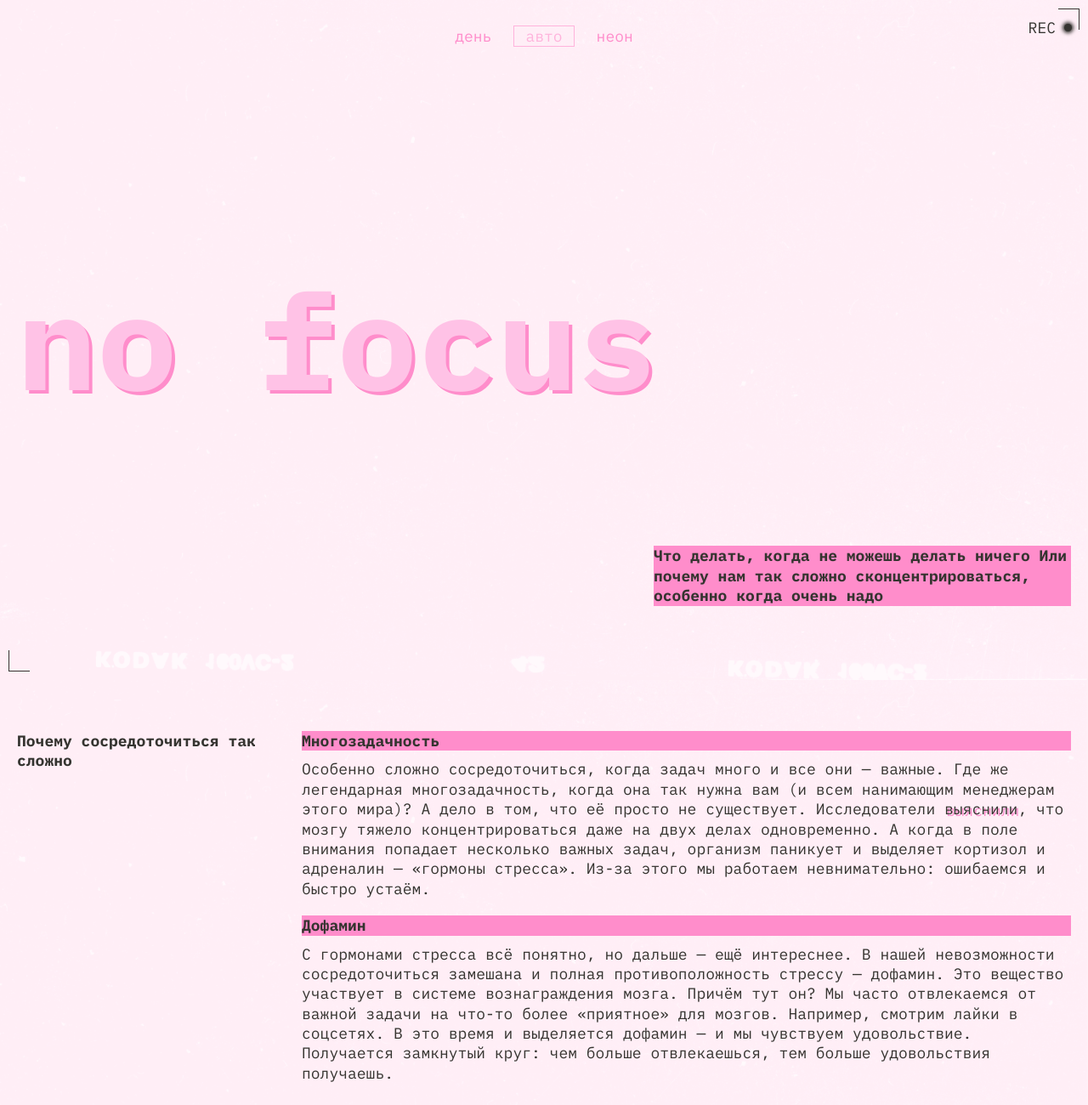
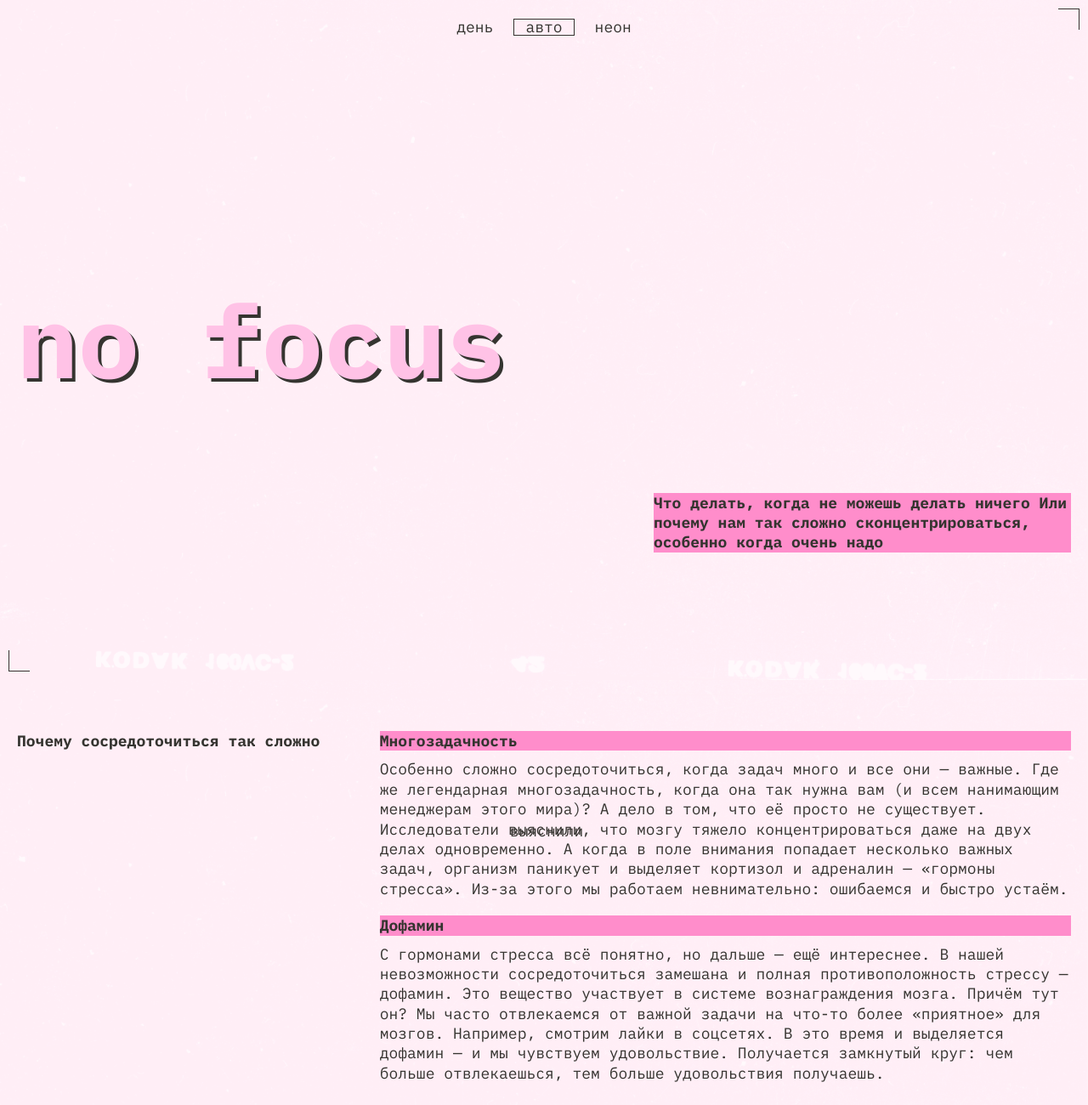
Before and after one commit to chursinaelizaveta2008/slozhno-sosredotochitsya-ad, a plain HTML site: page index.html in a window 1280 px wide. Shown: the top 1300 px of the page at 85% size. Drawn offline with Linux system fonts and the light colour scheme.

Commit message:
исправлены ошибки

```diff
--- a/styles/dark.css
+++ b/styles/dark.css
@@ -5,27 +5,17 @@
 */
 
 :root.theme-dark {
-  --accent-color: #ff0070;
-  --title-color: #db00ff;
-  --text-color: #f1b2ce;
+  --accent-color: #FF0070;
+  --title-color: #DB00FF;
+  --text-color: #F1B2CE;
   --background-color: #000028;
   --background-image: url(../images/cover-image-dark.png);
   --button-hover-color: rgba(255, 0, 112, 0.4);
-  --button-focus-color: #ff0070;
-  --section-title-color: #ff0070;
+  --section-title-color: #FF0070;
   --card-title-color: #000028;
-  --card-background: #ff0070;
-  --decorated-element-color: #ff0070;
+  --card-background: #FF0070;
 }
 
 .theme-dark .header__rec {
   display: block;
 }
-
-.theme-dark .header__theme-menu-button {
-  color: var(--accent-color);
-}
-
-.theme-dark .header__theme-menu-button_active {
-  color: var(--accent-color);
-}
--- a/styles/light.css
+++ b/styles/light.css
@@ -5,52 +5,35 @@
 */
 
 :root.theme-light {
-  --accent-color: #FF8DCB;
+  --accent-color: #353430;
   --title-color: #FFC2E6;
   --text-color: #353430;
   --background-color: #FFF1F7;
   --background-image: url(../images/cover-image-light.png);
   --button-hover-color: rgba(50, 49, 45, 0.4);
-  --button-focus-color: #353430;
   --section-title-color: #353430;
   --card-title-color: #353430;
   --card-background: #FF8DCB;
-  --decorated-element-color: #353430;
-}
-
-@media (prefers-color-scheme: light) {
-  :root {
-    --accent-color: #FF8DCB;
-    --title-color: #FFC2E6;
-    --text-color: #353430;
-    --background-color: #FFF1F7;
-    --background-image: url(../images/cover-image-light.png);
-    --button-hover-color: rgba(50, 49, 45, 0.4);
-    --button-focus-color: #353430;
-    --section-title-color: #353430;
-    --card-title-color: #353430;
-    --card-background: #FF8DCB;
-    --decorated-element-color: #353430;
-  }
 }
 
 .theme-light .header__rec {
   display: none;
 }
 
-.theme-light .header__theme-menu-button {
-  color: var(--accent-color);
+@media (prefers-color-scheme: light) {
+  :root {
+    --accent-color: #353430;
+    --title-color: #FFC2E6;
+    --text-color: #353430;
+    --background-color: #FFF1F7;
+    --background-image: url(../images/cover-image-light.png);
+    --button-hover-color: rgba(50, 49, 45, 0.4);
+    --section-title-color: #353430;
+    --card-title-color: #353430;
+    --card-background: #FF8DCB;
+  }
+
+  .header__rec {
+    display: none;
+  }
 }
-
-.theme-light .header__theme-menu-button_active {
-  color: var(--accent-color);
-}
-
-.theme-light .header__theme-menu-button:hover {
-  border-color: var(--button-hover-color);
-}
-
-.theme-light .decorated-zone::before,
-.theme-light .decorated-zone::after {
-  border-color: var(--decorated-element-color);
-}
--- a/styles/style.css
+++ b/styles/style.css
@@ -10,14 +10,6 @@
   font-family: var(--main-font), 'Courier New', monospace;
   font-size: var(--font-size);
   line-height: var(--line-height);
-  inline-size: 100%;
-  overflow-x: hidden;
-}
-
-.card__text,
-.section__title,
-.header__text {
-  color: var(--text-color);
 }
 
 .header {
@@ -30,19 +22,25 @@
   min-block-size: 668px;
 }
 
+.header__theme-menu {
+  justify-self: end;
+  align-self: center;
+}
+
 .header__theme-menu-list {
   display: flex;
-  flex-direction: row;
+  flex-direction: column;
   gap: 10px;
 }
 
 .header__theme-menu-button {
+  border: 1px solid transparent;
   padding: 0 13px;
-  border: 1px solid transparent;
   background: none;
+  color: var(--accent-color);
   text-transform: lowercase;
   cursor: pointer;
-  color: var(--accent-color);
+  line-height: 1;
 }
 
 .header__theme-menu-button:hover {
@@ -57,11 +55,6 @@
   border-block-end-color: var(--button-focus-color);
 }
 
-.header__theme-menu-button:disabled {
-  opacity: 0.6;
-  cursor: not-allowed;
-}
-
 .header__theme-menu-button_active {
   border-color: var(--accent-color);
   pointer-events: none;
@@ -71,7 +64,7 @@
   position: absolute;
   inset-inline-end: 28px;
   inset-block-start: 10px;
-  color: var(--decorated-element-color);
+  color: var(--accent-color);
   font-size: inherit;
   line-height: 1.39;
   text-transform: uppercase;
@@ -85,35 +78,25 @@
   inline-size: 9px;
   block-size: 9px;
   border-radius: 50%;
-  background-color: var(--decorated-element-color);
-  box-shadow: 0 0 4px 2px var(--decorated-element-color);
-}
-
-.theme-light .header__rec {
-  display: none;
-}
-
-.header__theme-menu {
-  justify-self: end;
-  align-self: center;
-  margin-block-start: 0;
+  background-color: var(--accent-color);
+  box-shadow: 0 0 4px 2px var(--accent-color);
 }
 
 .header__title {
   color: var(--title-color);
   text-shadow: 4px 4px 0 var(--accent-color);
-  text-transform: lowercase;
   font-weight: 700;
-  font-size: 116px;
-  line-height: 83%;
+  font-size: clamp(7.25rem, 7.0115rem + 1.0178vw, 7.5rem);
+  line-height: 0.825;
 }
 
 .header__text {
   justify-self: end;
   align-self: center;
+  background-color: var(--card-background);
+  color: var(--card-title-color);
   font-weight: 700;
-  max-inline-size: 355px;
-  margin-block-start: 55px;
+  max-inline-size: 364px;
 }
 
 .title-decor {
@@ -130,21 +113,22 @@
 }
 
 .decorated-zone::before {
-  border-inline-end: 1px solid var(--decorated-element-color);
-  border-block-start: 1px solid var(--decorated-element-color);
+  border-inline-end: 1px solid var(--accent-color);
+  border-block-start: 1px solid var(--accent-color);
   inset-inline-end: 10px;
   inset-block-start: 10px;
 }
 
 .decorated-zone::after {
-  border-inline-start: 1px solid var(--decorated-element-color);
-  border-block-end: 1px solid var(--decorated-element-color);
+  border-inline-start: 1px solid var(--accent-color);
+  border-block-end: 1px solid var(--accent-color);
   inset-inline-start: 10px;
   inset-block-end: 10px;
 }
 
 .main {
-  display: grid;
+  display: flex;
+  flex-direction: column;
   gap: var(--section-gap);
   padding: 40px 10px;
 }
@@ -155,9 +139,15 @@
 }
 
 .section__title {
-  color: var(--section-title-color);
+  color: var(--accent-color);
   font-size: inherit;
   font-weight: 700;
+}
+
+.card-list {
+  display: flex;
+  flex-direction: column;
+  gap: var(--gap);
 }
 
 .card {
@@ -166,19 +156,9 @@
   gap: 10px;
 }
 
-.card-list {
-  display: flex;
-  flex-direction: column;
-  gap: var(--gap);
-}
-
 .card__title {
   font-size: inherit;
   font-weight: 700;
-}
-
-.card__title_regular {
-  font-weight: 400;
 }
 
 .card__text-link {
@@ -210,19 +190,11 @@
 }
 
 .gallery__image {
+  display: block;
+  object-fit: cover;
+  object-position: center;
   inline-size: 100%;
   block-size: 100%;
-  object-fit: cover;
-  object-position: center;
-  display: block;
-}
-
-.gallery .section__title.title-decor {
-  background-color: var(--card-background);
-  color: var(--card-title-color);
-  font-weight: 700;
-  padding: 10px;
-  width: 100%;
 }
 
 .footer {
@@ -236,12 +208,13 @@
 
 .footer__title {
   color: var(--title-color);
-  font-size: 116px;
+  text-shadow: 2px 2px 0 var(--accent-color);
   font-weight: 700;
+  font-size: clamp(7.25rem, 7.0115rem + 1.0178vw, 7.5rem);
   line-height: 0.825;
-  text-shadow: 2px 2px 0 var(--accent-color);
 }
 
+/* Tablet */
 @media (width >= 768px) {
   .header {
     padding: 20px;
@@ -254,19 +227,11 @@
   }
 
   .header__title {
-    font-size: 120px;
     margin-inline-start: -20px;
   }
 
   .header__text {
     max-inline-size: 364px;
-    margin-block-start: 162px; /* Точное значение из макета */
-  }
-
-  .header__theme-menu {
-    align-self: start;
-    margin-block-start: 0; /* Меню вплотную к верхнему краю */
-    margin-inline-end: 0;
   }
 
   .main {
@@ -275,7 +240,7 @@
   }
 
   .section {
-    grid-template-columns: 236px 1fr; /* Точная ширина из макета */
+    grid-template-columns: 1fr 2fr;
     gap: 20px;
   }
 
@@ -287,16 +252,16 @@
     grid-column: 2;
   }
 
-  .gallery {
-    display: block;
-  }
-
-  .gallery .section__title {
-    margin-bottom: 20px;
+  .section_what .card-list {
+    grid-column: 1 / -1;
+    display: grid;
+    grid-template-columns: repeat(3, 1fr);
+    gap: 20px;
   }
 
   .gallery__list {
-    grid-template-rows: 192px 230px 318px; /* Точные высоты из макета */
+    grid-template-columns: repeat(3, 1fr);
+    grid-template-rows: repeat(3, auto);
     gap: 20px;
   }
 
@@ -325,64 +290,49 @@
     grid-row: 3 / 4;
   }
 
-  .gallery__image {
-    width: 100%;
-    height: 100%;
-    object-fit: cover;
-  }
-
   .footer {
     padding: 20px;
-  }
-
-  .footer__title {
-    font-size: 120px;
+    min-block-size: 1024px;
   }
 }
 
+/* Desktop */
 @media (width >= 1024px) {
   .header {
     min-block-size: 768px;
   }
 
+  .header__theme-menu {
+    justify-self: center;
+    align-self: start;
+  }
+
+  .header__theme-menu-list {
+    flex-direction: row;
+  }
+
   .header__title {
-    font-size: 157px;
     margin-inline-start: 0;
   }
 
   .header__text {
     max-inline-size: 491px;
-    margin-block-start: 110px;
-  }
-
-  .header__theme-menu {
-    justify-self: center;
-    align-self: start;
-    margin-block-start: 10px;
-  }
-
-  .header__theme-menu-list {
-    flex-direction: row;
-    gap: 12px;
   }
 
   .section {
-    grid-template-columns: 315px 1fr;
-    gap: 20px;
+    grid-template-columns: 1fr 2fr;
   }
 
-  .section:nth-child(2) .card-list {
-    display: grid;
-    grid-template-columns: repeat(3, 1fr);
-    grid-column: 1 / -1;
-    gap: var(--gap);
+  .section_why .card-list,
+  .section_how .card-list {
+    grid-column: 2;
   }
 
-  .section:nth-child(2) .section__title {
-    grid-column: 1;
+  .section_what .card-list {
+    grid-template-columns: repeat(3, 1fr);
   }
 
-   .gallery__list {
-    grid-template-rows: 260px 315px 428px;
+  .footer {
+    min-block-size: 768px;
   }
 }
--- a/styles/variables.css
+++ b/styles/variables.css
@@ -23,12 +23,10 @@
 
   --gap: 20px;
   --section-gap: 50px;
-  --block-gap: 50px;
 }
 
 @media (width >= 768px) {
   :root {
-    --section-gap: 120px;
-    --block-gap: 80px;
+    --section-gap: 80px;
   }
 }
```
